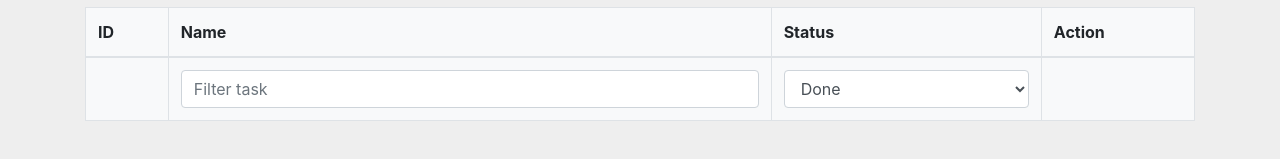
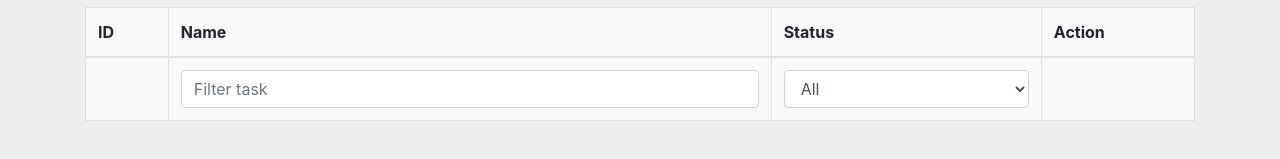
Before and after one commit to ntantai21810/StudyWeb, a React (Create React App) app in the folder Learn_React/todo-list/: page / in a window 1280 px wide. Shown: the part 181-340 px from the top of the page. Built offline with nearby package versions, Linux system fonts and the light colour scheme.

Commit message:
Add filter task feature

```diff
--- a/Learn_React/todo-list/src/components/TaskList.js
+++ b/Learn_React/todo-list/src/components/TaskList.js
@@ -2,8 +2,38 @@ import React from "react";
 import TaskItem from "./TaskItem";
 
 class TaskList extends React.Component {
+  constructor(props) {
+    super(props);
+    this.state = {
+      filterName: "",
+      filterStatus: "",
+    };
+    this.handleChange = this.handleChange.bind(this);
+  }
+
+  handleChange(e) {
+    this.setState({
+      [e.target.name]: e.target.value,
+    });
+  }
+
   render() {
-    const { tasks } = this.props;
+    let { tasks } = this.props;
+    if (this.state.filterName) {
+      tasks = tasks.filter(
+        (task) =>
+          task.name
+            .toLowerCase()
+            .indexOf(this.state.filterName.toLowerCase()) !== -1
+      );
+    }
+    tasks = tasks.filter((task) => {
+      if (!this.state.filterStatus) return true;
+      else
+        return (
+          task.status === (this.state.filterStatus === "done" ? true : false)
+        );
+    });
     const taskItems = tasks.map((item, index) => (
       <TaskItem
         task={item}
@@ -14,6 +44,7 @@ class TaskList extends React.Component {
         updateTask={this.props.updateTask}
       />
     ));
+
     return (
       <table className="table table-bordered bg-light">
         <thead>
@@ -31,12 +62,19 @@ class TaskList extends React.Component {
               <input
                 type="text"
                 className="form-control"
-                id="exampleInputEmail1"
                 placeholder="Filter task"
+                name="filterName"
+                onChange={this.handleChange}
               />
             </td>
             <td>
-              <select className="form-control" id="status">
+              <select
+                className="form-control"
+                id="status"
+                name="filterStatus"
+                onChange={this.handleChange}
+              >
+                <option value="">All</option>
                 <option value="done">Done</option>
                 <option value="working">Working</option>
               </select>
```
